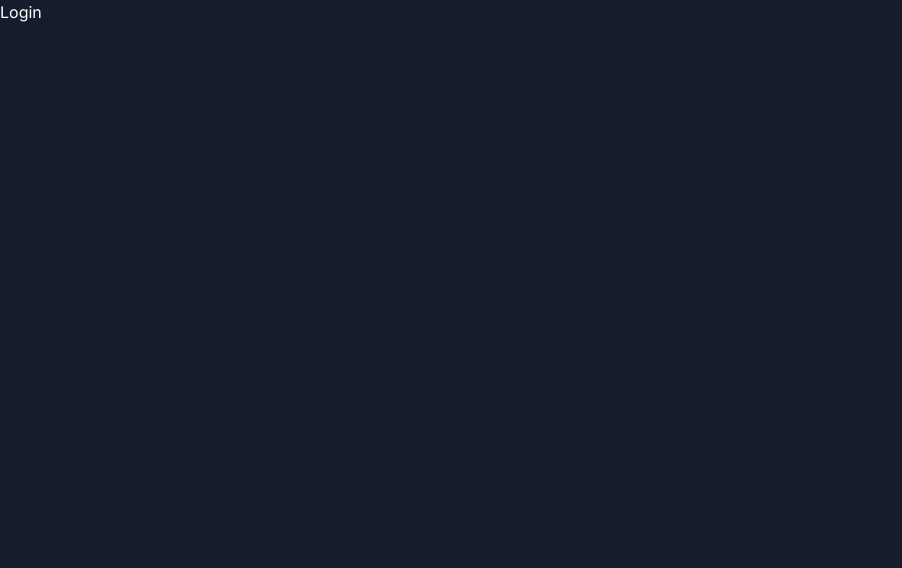
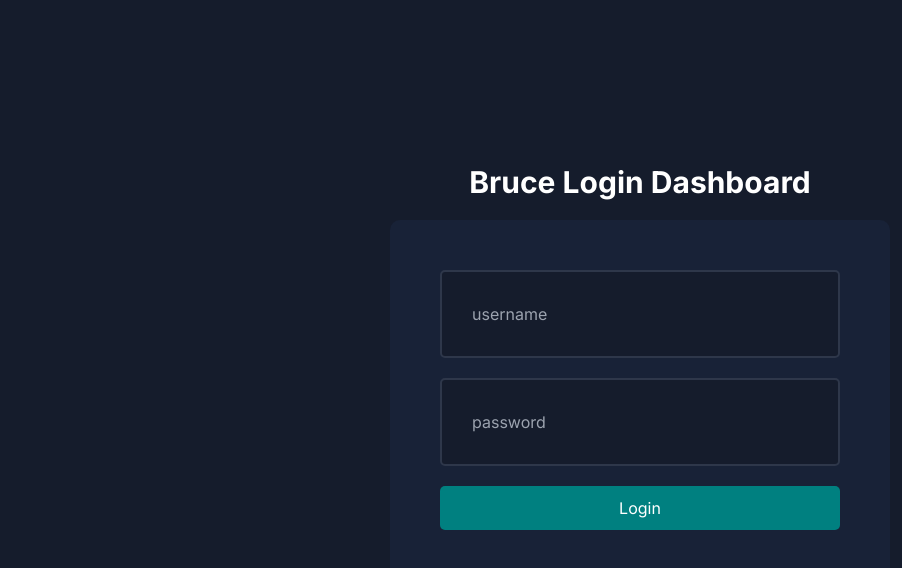
Before and after one commit to Bruce-CodeMan/next_dashboard, a Next.js app: page /login in a window 1280 px wide. Shown: the top 568 px of the page, without its empty margins (0-902 px from the left). Built offline with nearby package versions, Linux system fonts and the light colour scheme.

Commit message:
finish the login page

```diff
--- a/src/app/login/page.tsx
+++ b/src/app/login/page.tsx
@@ -3,8 +3,21 @@
  * @Author: Bruce Hsu
  * @Description:
  */
+
+// src/app/login/page.tsx
+
+// Custom Imports - Style
+import styles from "@/layouts/dashboard/login/login.module.css"
+
 export default function LoginPage() {
 	return (
-		<div>Login</div>
+		<div className={styles.container}>
+			<h2 className={styles.title}>Bruce Login Dashboard</h2>
+			<form action="" className={styles.form}>
+				<input type="text" name="username" placeholder="username"/>
+				<input type="text" name="password" placeholder="password"/>
+				<button>Login</button>
+			</form>
+		</div>
 	)
 }
--- /dev/null
+++ b/src/layouts/dashboard/login/login.module.css
@@ -0,0 +1,43 @@
+/* src/layouts/dashboard/login/login.module.css */
+.container {
+	width: 100%;
+	height: 100vh;
+	display: flex;
+	align-items: center;
+	justify-content: center;
+	position: relative;
+}
+
+.title {
+	position: absolute;
+	top: 20vh;
+	font-size: 30px;
+	font-weight: bold;
+}
+
+.form {
+	display: flex;
+	flex-direction: column;
+	background-color: var(--bgSoft);
+	height: max-content;
+	width: 500px;
+	padding: 50px;
+	border-radius: 10px;
+	justify-content: center;
+	gap: 20px;
+}
+
+.form input {
+	padding: 30px;
+	border-radius: 5px;
+	border: 2px solid #2e374a;
+	background-color: var(--bg);
+	outline: none;
+}
+
+.form button {
+	width: 100%;
+	background-color: teal;
+	border-radius: 5px;
+	padding: 10px;
+}
```
